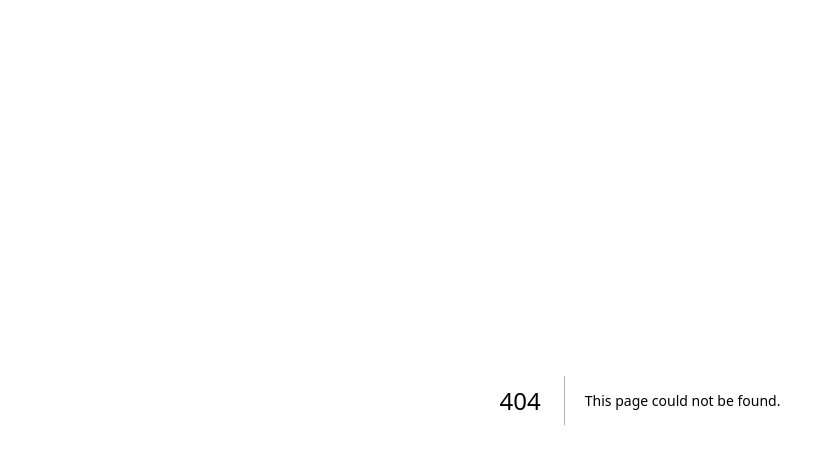
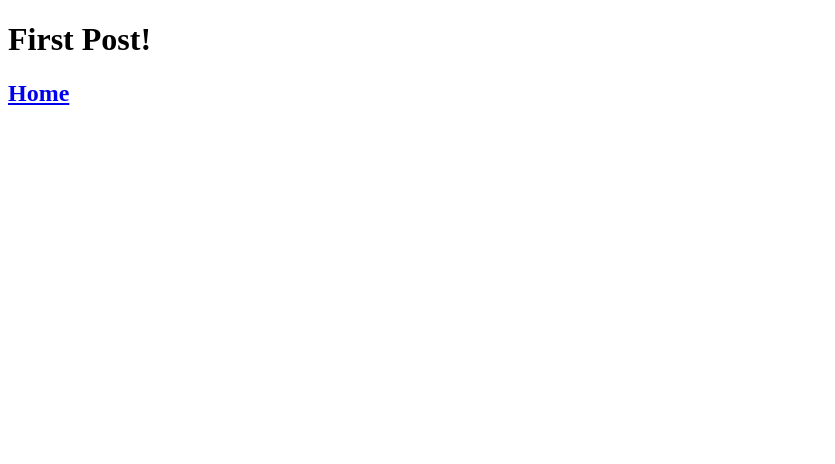
Before and after one commit to Usama1190/Next-JS, a Next.js app: page /posts/first-post in a window 1280 px wide. Before the commit this address had no page. Shown: the top 464 px of the page, without its empty margins (0-835 px from the left). Built offline with nearby package versions, Linux system fonts and the light colour scheme.

Commit message:
Keep Learning on Aug 01, 24

```diff
--- /dev/null
+++ b/pages/posts/first-post.js
@@ -0,0 +1,13 @@
+import Link from 'next/link';
+import Head from 'next/head';
+
+export default function FirstPost() {
+    return <>
+        <Head>
+            <title>First Post</title>
+        </Head>
+
+        <h1>First Post!</h1>
+        <h2><Link href="/">Home</Link></h2>
+    </>
+}
```
Also changed, not shown: pages/index.js (+15 -1 lines), public/images/nextjsimageprofile.jpg (added).
